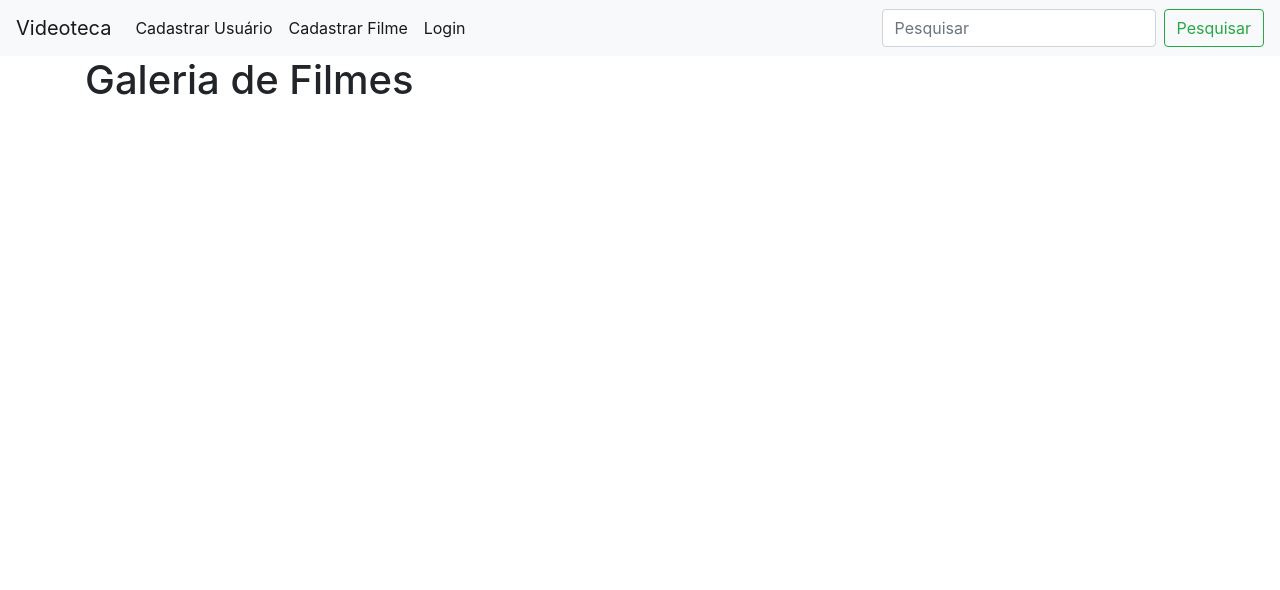
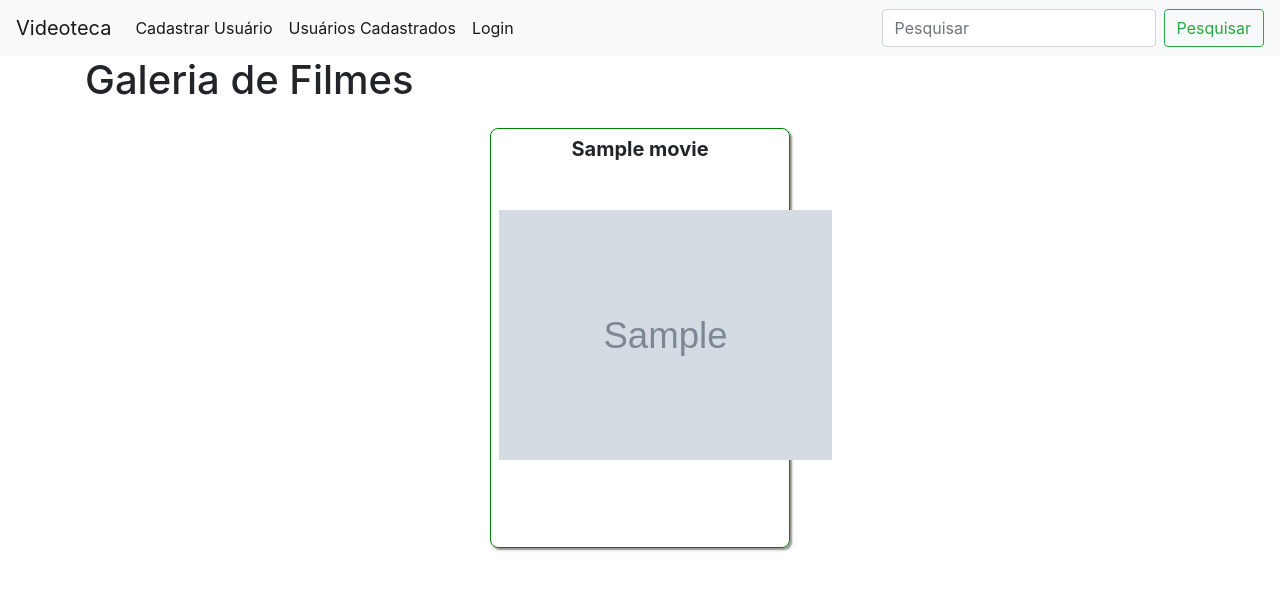
Before and after one commit to MaercioMamedes/VideotecaDjango, a Django app: page / in a window 1280 px wide. Shown: the top 590 px of the page. Run offline with Django 3.2, Linux system fonts and the light colour scheme; tables that the repository leaves empty hold one stand-in row (values such as "Sample post"); grey boxes marked "Sample" are stand-in pictures; some libraries are stand-ins or nearby versions.

Commit message:
estrutura do banco de dados concluída

```diff
--- a/core/models/Movie.py
+++ b/core/models/Movie.py
@@ -4,7 +4,6 @@ from django.db import models
 class Movie(models.Model):
     the_movie_db_id = models.IntegerField(null=False, blank=False, unique=True)
     movie_title = models.CharField('Nome do filme', max_length=50, null=False, blank=False)
-    genre = models.CharField('Gênero', max_length=20)
-    runtime = models.IntegerField('duração')
-    year = models.IntegerField('ano')
+    overview = models.CharField('Gênero', max_length=500, default='')
+    date = models.DateField('Data de lançamento',default='2000-01-01', blank=True)
     url_image = models.CharField(max_length=100)
--- a/core/urls.py
+++ b/core/urls.py
@@ -1,5 +1,5 @@
 from django.urls import path
-from core.views import user_register, index, login, authenticate, movie_register
+from core.views import user_register, index, login, authenticate, movie_register, add_movie, logout
 
 app_name = 'core'
 urlpatterns = [
@@ -8,4 +8,6 @@ urlpatterns = [
     path('login', login, name='login'),
     path('auth', authenticate, name='authenticate'),
     path('cadastrar-filme', movie_register, name='movie_register'),
+    path('adicionar-filme', add_movie, name='add_movie'),
+    path('logout', logout, name='logout'),
 ]
--- a/core/views/__init__.py
+++ b/core/views/__init__.py
@@ -2,3 +2,5 @@ from .user_register import *
 from .index import *
 from .login import *
 from .movie_register import *
+from .add_movie import *
+from .logout import *
--- a/core/views/index.py
+++ b/core/views/index.py
@@ -1,8 +1,12 @@
 from django.shortcuts import render
+from core.models import Movie
 
 
 def index(request):
+
+    list_movie = Movie.objects.all()
     context = {
-        'title_page': 'Galeria de Filmes'
+        'title_page': 'Galeria de Filmes',
+        'list_movie': list_movie
     }
     return render(request, 'core/index.html', context)
--- a/core/views/login.py
+++ b/core/views/login.py
@@ -1,4 +1,4 @@
-from django.shortcuts import render, HttpResponse
+from django.shortcuts import render, redirect
 from core.forms import LoginForm
 from django.contrib import auth
 from django.contrib.auth.models import User
@@ -24,4 +24,4 @@ def authenticate(request):
 
         if user is not None:
             auth.login(request, user)
-            return HttpResponse("Login realizado com sucesso")
+            return redirect('core:index')
--- a/templates/base.html
+++ b/templates/base.html
@@ -26,12 +26,38 @@
                     <li class="nav-item active">
                         <a class="nav-link" href="{% url 'core:user_register' %}">Cadastrar Usuário<span class="sr-only">(Página atual)</span></a>
                     </li>
+
                     <li class="nav-item active">
-                        <a class="nav-link" href="{% url 'core:movie_register' %}">Cadastrar Filme<span class="sr-only">(Página atual)</span></a>
+                        <a class="nav-link" href="{% url 'core:user_register' %}">Usuários Cadastrados<span class="sr-only">(Página atual)</span></a>
                     </li>
-                    <li class="nav-item active">
-                        <a class="nav-link" href="#">Login<span class="sr-only">(Página atual)</span></a>
-                    </li>
+
+
+                    {% if user.is_authenticated %}
+
+                        <li class="nav-item active">
+                            <a class="nav-link" href="{% url 'core:movie_register' %}">Cadastrar Filme<span class="sr-only">(Página atual)</span></a>
+                        </li>
+
+                        <li class="nav-item active">
+                            <a class="nav-link" href="#">Meus filmes favoritos<span class="sr-only">(Página atual)</span></a>
+                        </li>
+
+                        <li class="nav-item active">
+                            <a class="nav-link" href="{% url 'core:logout' %}">Logout<span class="sr-only">(Página atual)</span></a>
+                        </li>
+
+                        <li class="nav-item active">
+                            <a class="nav-link" href="#">Usuário Logado: <b>{{ user.username }}</b><span class="sr-only">(Página atual)</span></a>
+                        </li>
+
+                    {% else %}
+
+
+                        <li class="nav-item active">
+                            <a class="nav-link" href="{% url 'core:login' %}">Login<span class="sr-only">(Página atual)</span></a>
+                        </li>
+
+                    {% endif %}
                 </ul>
                 <form class="form-inline my-2 my-lg-0">
                     <input class="form-control mr-sm-2" type="search" placeholder="Pesquisar" aria-label="Pesquisar">
--- a/templates/core/index.html
+++ b/templates/core/index.html
@@ -2,6 +2,18 @@
 
 {% block content %}
 
+<section class="container movies-grid" >
+    {% if list_movie %}
+        {% for movie in list_movie %}
+            <div class="movie-card">
+                <h5 class="title-card" >{{ movie.movie_title }}</h5>
+                <figure>
+                    <img class="poster-movie" src="{{ movie.url_image }}" alt="" srcset="">
+                </figure>
 
+            </div>
+        {% endfor %}
+    {% endif %}
+</section>
 
 {% endblock %}
```
Also changed, not shown: core/admin.py (+15 -1 lines), core/views/add_movie.py (added, +25 -0 lines), core/views/logout.py (added, +7 -0 lines), templates/core/movieRegister.html (+10 -1 lines), core/migrations/0003_repositorymovies.py (added), core/migrations/0004_auto_20230203_1848.py (added), core/migrations/0005_remove_movie_runtime.py (added), core/migrations/0006_remove_movie_year.py (added), core/migrations/0007_movie_date.py (added), core/migrations/0008_delete_repositorymovies.py (added), core/models/__init__.py (line endings or trailing spaces).
